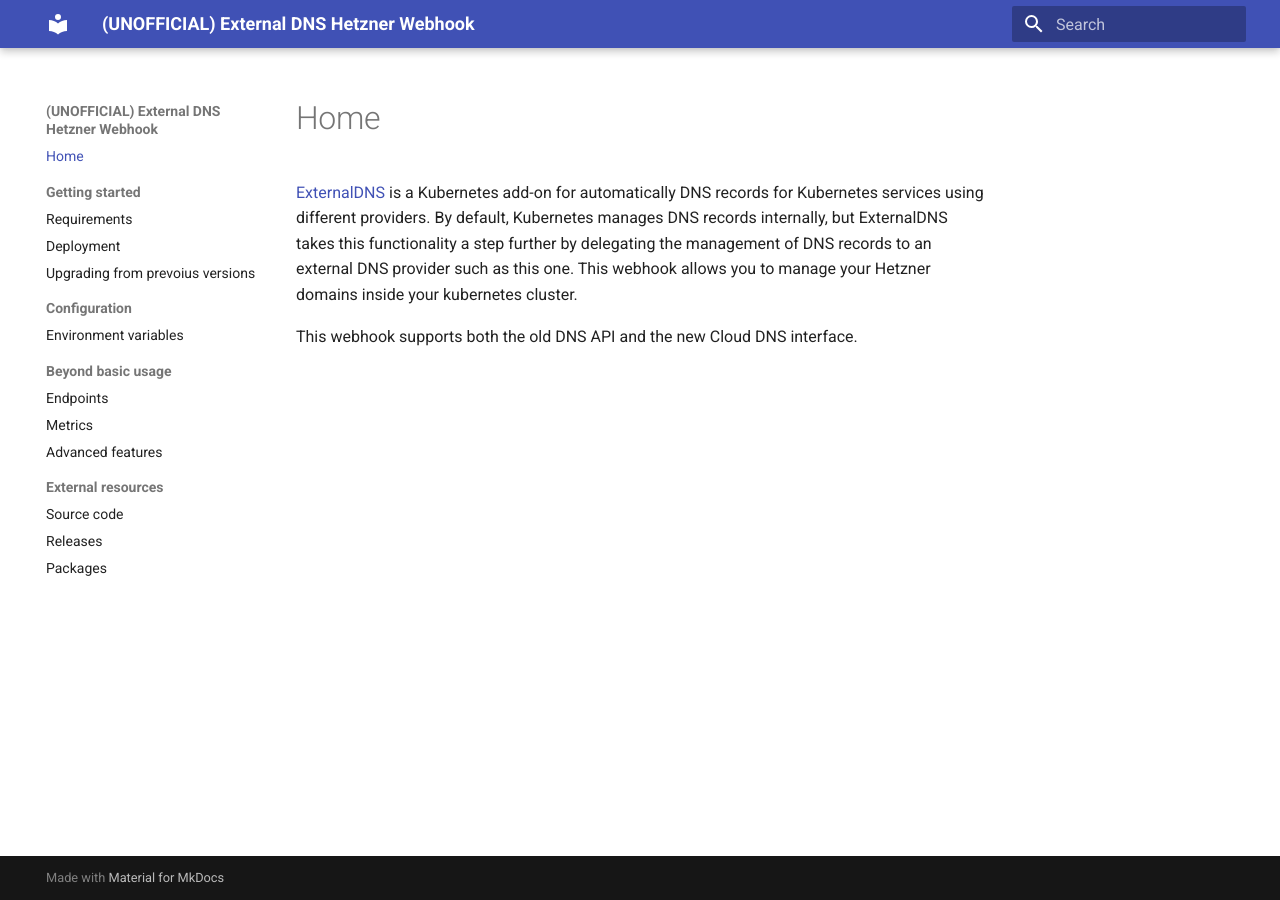
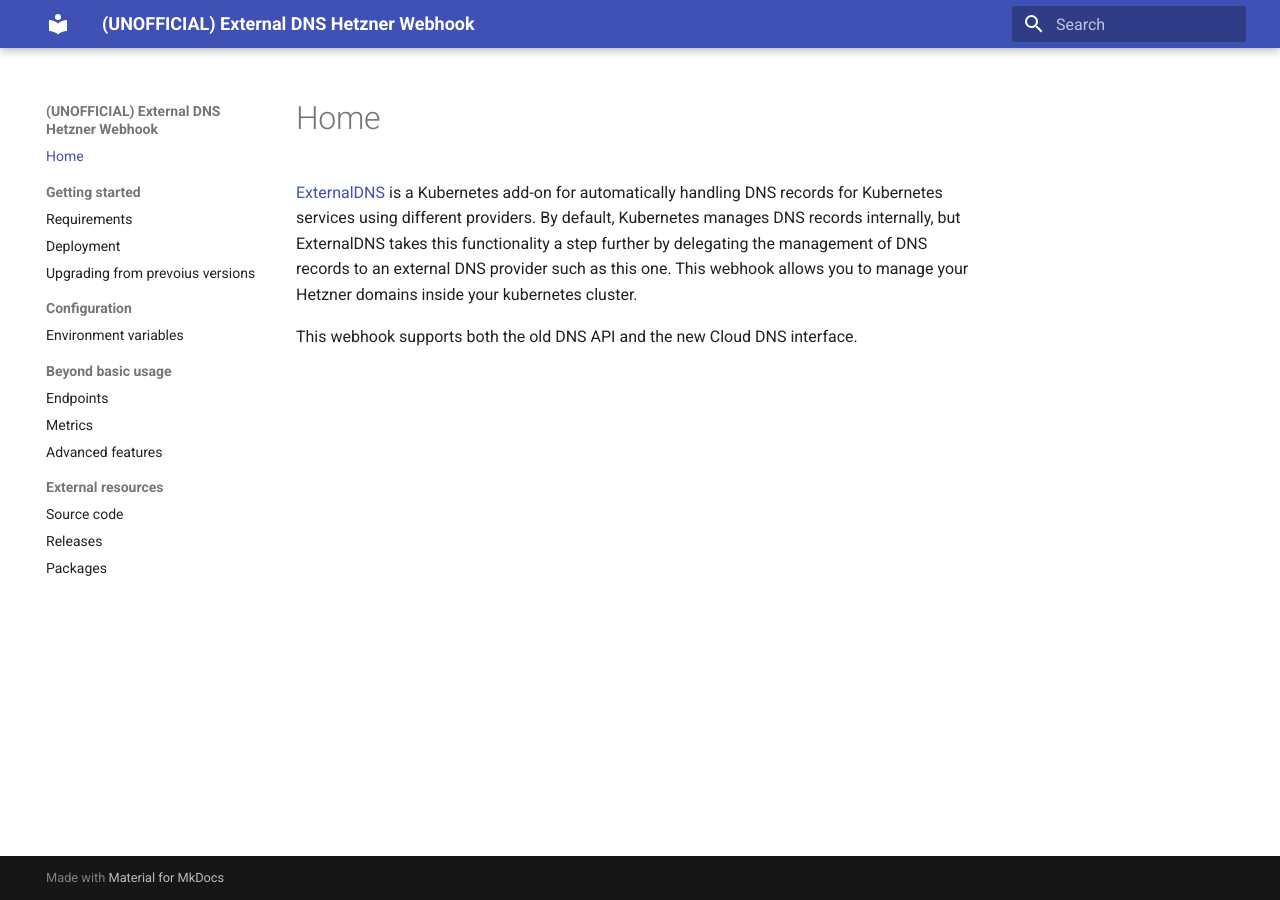
Before and after one commit to mconfalonieri/external-dns-hetzner-webhook, an MkDocs documentation site: the page built from docs/index.md, in a window 1280 px wide. Built offline with MkDocs 1.6.1 and Material for MkDocs 9.7.7, drawn with Linux system fonts in a browser that asks for light colours; the version menu is left out.

Commit message:
📚 Fixed missing word "handling" in introduction.

```diff
--- a/docs/index.md
+++ b/docs/index.md
@@ -1,8 +1,8 @@
 # Home
 
 [ExternalDNS](https://github.com/kubernetes-sigs/external-dns) is a Kubernetes
-add-on for automatically DNS records for Kubernetes services using different
-providers. By default, Kubernetes manages DNS records internally, but
+add-on for automatically handling DNS records for Kubernetes services using
+different providers. By default, Kubernetes manages DNS records internally, but
 ExternalDNS takes this functionality a step further by delegating the management
 of DNS records to an external DNS provider such as this one. This webhook allows
 you to manage your Hetzner domains inside your kubernetes cluster.
```
Also changed, not shown: README.md (+2 -2 lines), README.tmpl.md (+2 -2 lines).
